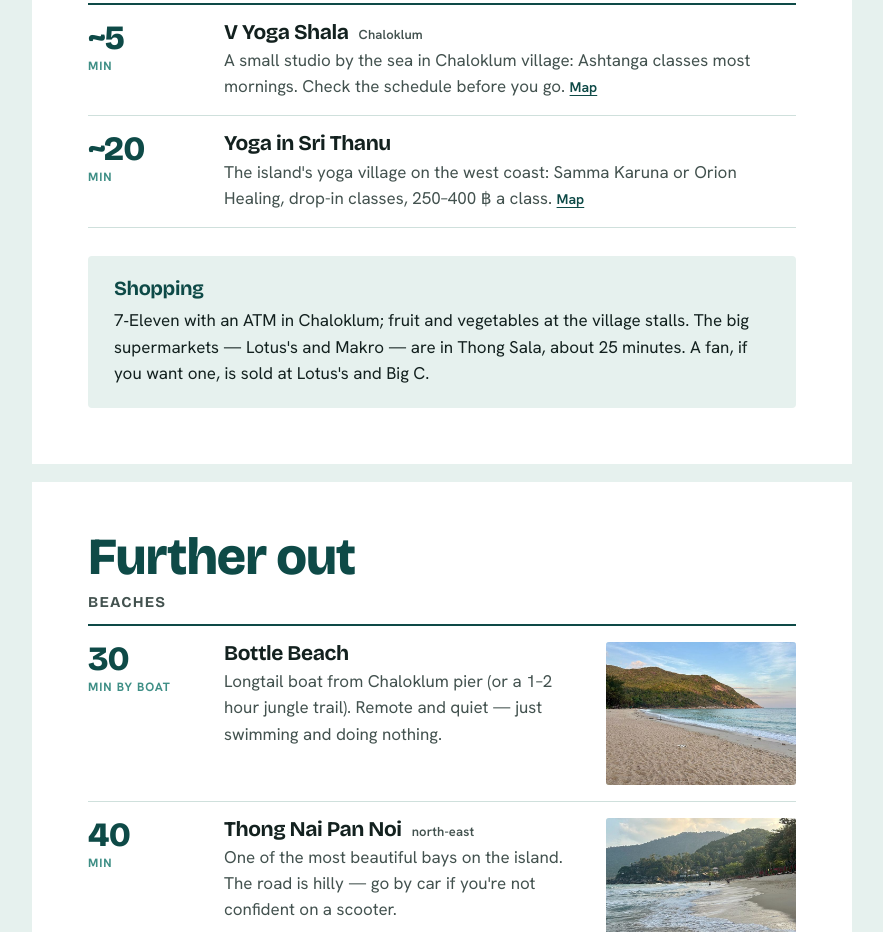
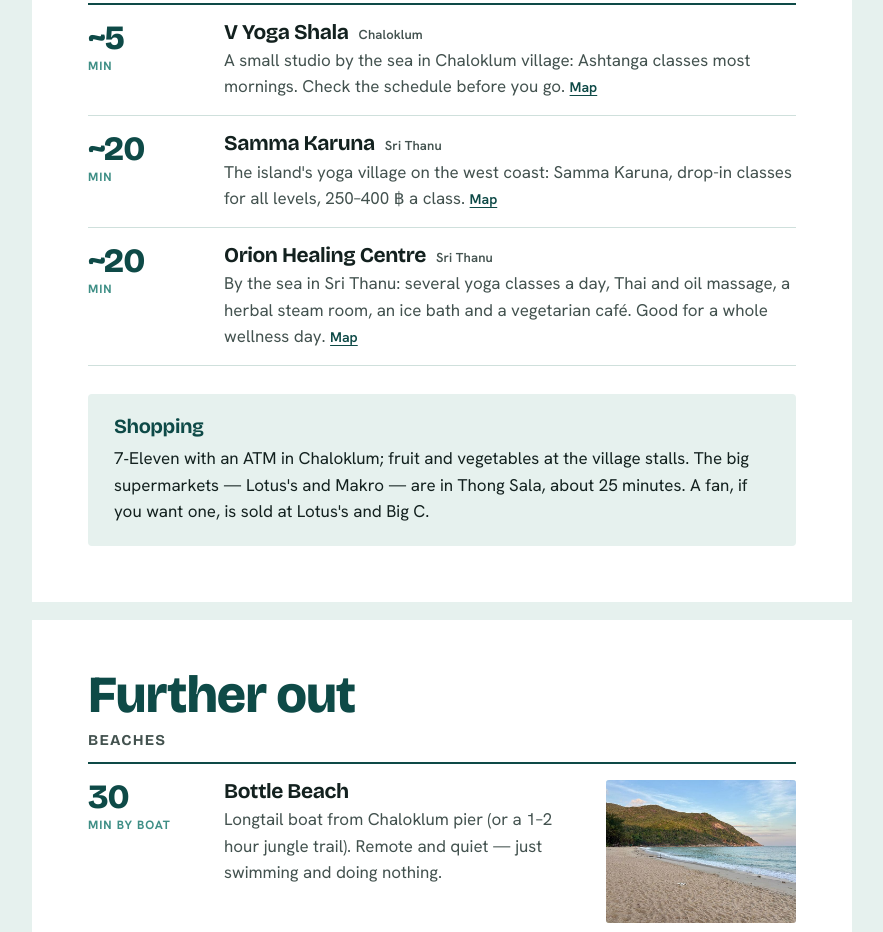
Before and after one commit to muratovegorCompanion/villa-books, a plain HTML site: page cliffside/index.html in a window 1280 px wide. Shown: the part 8194-9126 px from the top of the page, without its empty margins (198-1081 px from the left). Drawn offline with nearby package versions, Linux system fonts and the light colour scheme.

Commit message:
Orion Healing Centre во всех книгах (#3)
Co-authored-by: Claude Opus 5.5 <noreply@anthropic.com>

```diff
--- a/cliffside/index.html
+++ b/cliffside/index.html
@@ -374,7 +374,8 @@ p{margin:0 0 .7em}
   <p class="group">Yoga</p>
   <ul class="timetable">
     <li><div class="when num">~5<small>min</small></div><div class="what"><h3>V Yoga Shala <span class="tag">Chaloklum</span></h3><p>A small studio by the sea in Chaloklum village: Ashtanga classes most mornings. Check the schedule before you go. <a class="map" href="https://www.google.com/maps/search/?api=1&amp;query=V+Yoga+Shala+Chaloklum+Koh+Phangan">Map</a></p></div></li>
-    <li><div class="when num">~20<small>min</small></div><div class="what"><h3>Yoga in Sri Thanu</h3><p>The island's yoga village on the west coast: Samma Karuna or Orion Healing, drop-in classes, 250–400 ฿ a class. <a class="map" href="https://www.google.com/maps/search/?api=1&amp;query=Samma+Karuna+Koh+Phangan">Map</a></p></div></li>
+    <li><div class="when num">~20<small>min</small></div><div class="what"><h3>Samma Karuna <span class="tag">Sri Thanu</span></h3><p>The island's yoga village on the west coast: Samma Karuna, drop-in classes for all levels, 250–400 ฿ a class. <a class="map" href="https://www.google.com/maps/search/?api=1&amp;query=Samma+Karuna+Koh+Phangan">Map</a></p></div></li>
+    <li><div class="when num">~20<small>min</small></div><div class="what"><h3>Orion Healing Centre <span class="tag">Sri Thanu</span></h3><p>By the sea in Sri Thanu: several yoga classes a day, Thai and oil massage, a herbal steam room, an ice bath and a vegetarian café. Good for a whole wellness day. <a class="map" href="https://www.google.com/maps/search/?api=1&amp;query=Orion+Healing+Centre+Koh+Phangan">Map</a></p></div></li>
   </ul>
 
   <div class="callout" style="margin-top:28px">
```
Also changed, not shown: fishermans-house/index.html (+2 -1 lines), serenity-lake/index.html (+2 -1 lines).
